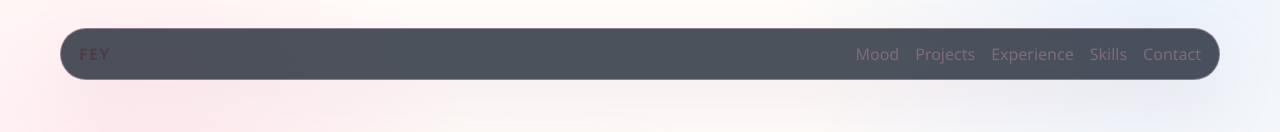
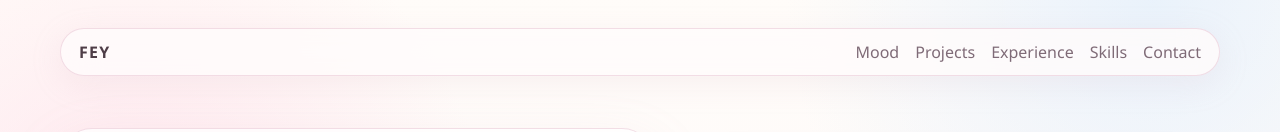
Before and after one commit to Char-1232323/zhafei.io, a React (Vite) app: page / in a window 1280 px wide. Shown: the top 132 px of the page. Built offline with nearby package versions, Linux system fonts and the light colour scheme.

Commit message:
fix: brighten header styling

```diff
--- a/src/components/Header/Header.module.css
+++ b/src/components/Header/Header.module.css
@@ -1,18 +1,18 @@
 .header {
   position: sticky;
-  top: 16px;
+  top: 14px;
   z-index: 20;
   display: flex;
   align-items: center;
   justify-content: space-between;
   gap: 16px;
-  padding: 14px 18px;
-  margin-bottom: 32px;
-  background: rgba(8, 17, 31, 0.72);
+  padding: 12px 18px;
+  margin-bottom: 20px;
+  background: rgba(255, 252, 252, 0.8);
   border: 1px solid var(--line);
   border-radius: 999px;
-  backdrop-filter: blur(20px);
-  box-shadow: var(--shadow);
+  backdrop-filter: blur(18px);
+  box-shadow: 0 8px 32px rgba(209, 174, 187, 0.15);
 }
 
 .brand,
@@ -39,5 +39,5 @@
 
 .link:hover,
 .link:focus-visible {
-  color: var(--accent);
+  color: var(--accent-strong);
 }
```
